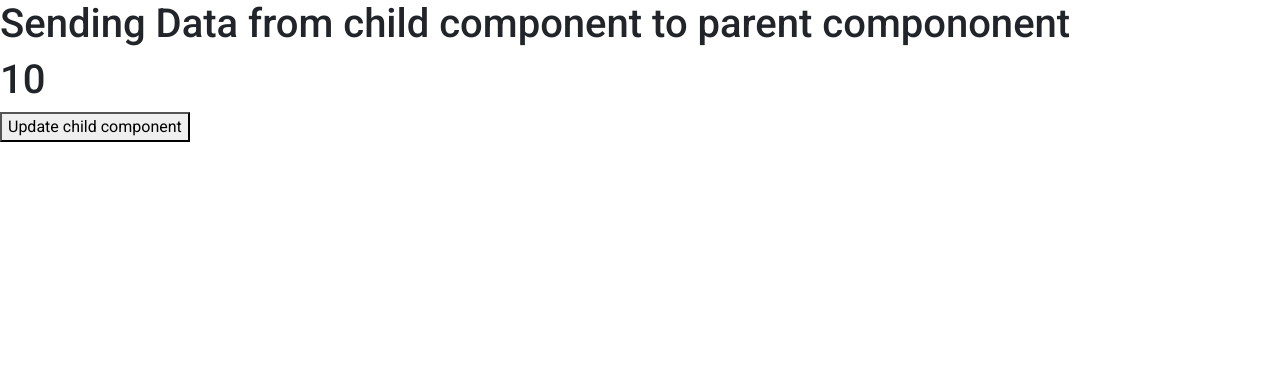
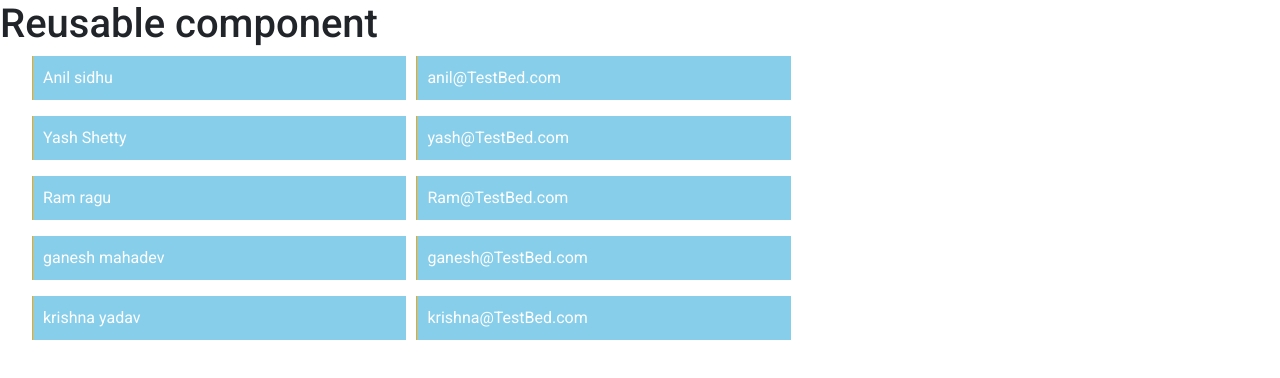
Before and after one commit to YashShetty2001/Angular, an Angular app: page / in a window 1280 px wide. Shown: the top 378 px of the page. Built offline with nearby package versions, Linux system fonts and the light colour scheme.

Commit message:
Reusable Component

```diff
--- a/src/app/app.component.html
+++ b/src/app/app.component.html
@@ -1,3 +1,4 @@
 <h1>{{title}}</h1>
-<app-child [item]="data"></app-child>
-<button (click)="updateChild()">Update child component</button>
+<ul *ngFor="let user of userDetail">
+    <app-user-details [item]='user'></app-user-details>
+</ul>
--- a/src/app/app.component.ts
+++ b/src/app/app.component.ts
@@ -6,10 +6,13 @@ import { Component } from '@angular/core';
   styleUrls: ['./app.component.css']
 })
 export class AppComponent {
-  title = 'Sending Data from child component to parent compononent';
-  data=10;
-  updateChild()
-  {
-    this.data=Math.floor(Math.random()*10);
-  }
+  title = 'Reusable component';
+
+  userDetail=[
+    {name:'Anil sidhu', email:'anil@TestBed.com'},
+    {name:'Yash Shetty', email:'yash@TestBed.com'},
+    {name:'Ram ragu', email:'Ram@TestBed.com'},
+    {name:'ganesh mahadev', email:'ganesh@TestBed.com'},
+    {name:'krishna yadav', email:'krishna@TestBed.com'}
+  ]
 }
--- a/src/app/app.module.ts
+++ b/src/app/app.module.ts
@@ -9,12 +9,12 @@ import { MatSlideToggleModule } from '@angular/material/slide-toggle';
 import {MatDividerModule} from '@angular/material/divider';
 import {MatButtonModule} from '@angular/material/button';
 import {MatBadgeModule} from '@angular/material/badge';
-import { ChildComponent } from './child/child.component';
+import { UserDetailsComponent } from './user-details/user-details.component';
 
 @NgModule({
   declarations: [
     AppComponent,
-    ChildComponent
+    UserDetailsComponent
   ],
   imports: [
     BrowserModule,
--- a/src/app/child/child.component.html
+++ /dev/null
@@ -1 +0,0 @@
-<h1>{{item}}</h1>
--- /dev/null
+++ b/src/app/user-details/user-details.component.css
@@ -0,0 +1,10 @@
+li{
+    color: white;
+    width: 30%;
+    padding: 10px;
+    display: inline-block;
+    background-color: skyblue;
+    margin-right: 10px;
+    border-left: 1px solid orange;
+
+}
--- /dev/null
+++ b/src/app/user-details/user-details.component.html
@@ -0,0 +1,6 @@
+<li>
+    {{item.name}}
+</li>
+<li>
+    {{item.email}}
+</li>
```
Also changed, not shown: src/app/child/child.component.ts (deleted, +0 -10 lines), src/app/user-details/user-details.component.ts (added, +10 -0 lines), src/app/child/child.component.css (deleted), 2 other files (tests, documents, lock files or other folders).
